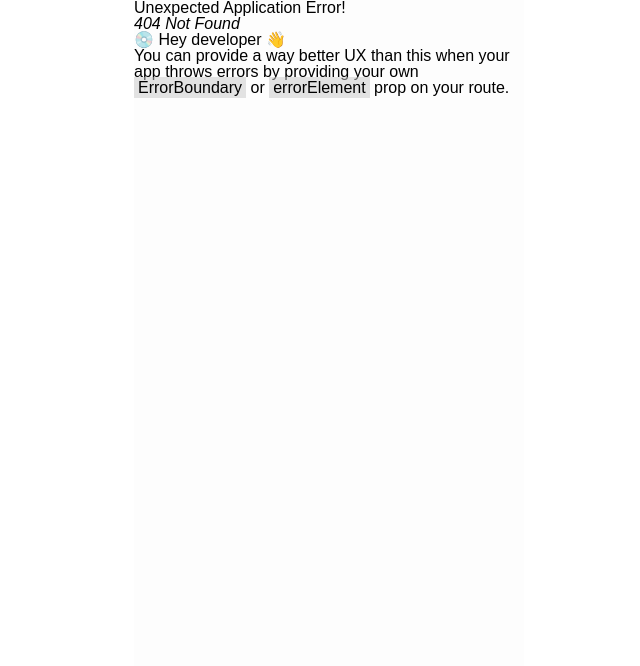
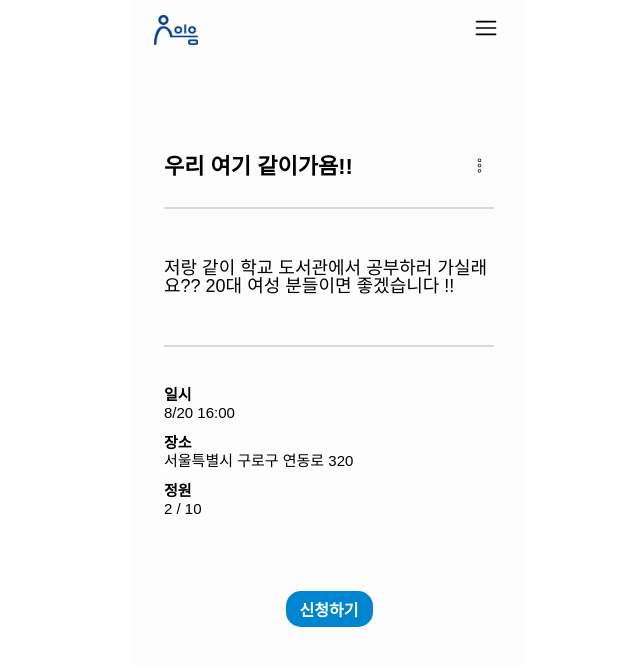
Before and after one commit to rryuuni/ie_um, a React (Vite) app in the folder ie_um/: page /cooperate/1 in a window 1280 px wide. Before the commit this address had no page. Shown: the top 666 px of the page, without its empty margins (311-951 px from the left). Built offline with nearby package versions, Linux system fonts and the light colour scheme; a web font is replaced by a local one.

Commit message:
Feat/#6 : 동행그룹 상세조회 완료

```diff
--- a/ie_um/src/pages/Cooperate/Cooperate.jsx
+++ b/ie_um/src/pages/Cooperate/Cooperate.jsx
@@ -1,4 +1,4 @@
-import * as S from './CooperateStyle';
+import * as S from './Style/CooperateStyle';
 import { DummyCooperate } from '../../constants/DummyData';
 
 const Cooperate = ({ cooperate = DummyCooperate }) => {
@@ -7,8 +7,8 @@ const Cooperate = ({ cooperate = DummyCooperate }) => {
          <S.Title>동행그룹</S.Title>
          <S.CreateBtn>그룹생성</S.CreateBtn>
          {cooperate.map((item) => (
-            <S.Card>
-               <div key={item.id}>
+            <S.Card key={item.id}>
+               <S.StyledLink to={`/cooperate/${item.id}`}>
                   <S.CardWrap>
                      <div>
                         <S.CardTitle>{item.title}</S.CardTitle>
@@ -22,7 +22,7 @@ const Cooperate = ({ cooperate = DummyCooperate }) => {
                         <S.CardBtn>신청하기</S.CardBtn>
                      </S.BtnWrap>
                   </S.CardWrap>
-               </div>
+               </S.StyledLink>
             </S.Card>
          ))}
       </S.Wrap>
--- /dev/null
+++ b/ie_um/src/pages/Cooperate/CooperateDetail.jsx
@@ -0,0 +1,44 @@
+import { DummyCooperate } from '../../constants/DummyData';
+import { useParams } from 'react-router-dom';
+import * as S from '../Cooperate/Style/CooperateDetailStyle';
+import { CiMenuKebab } from 'react-icons/ci';
+
+const CooperateDetail = ({ cooperate = DummyCooperate }) => {
+   const { id } = useParams();
+   const data = cooperate.find((item) => String(item.id) === id);
+
+   return (
+      <S.Wrap>
+         <S.TitleWrap>
+            <S.Title>{data.title}</S.Title>
+            <S.MenuBtn>
+               <CiMenuKebab />
+            </S.MenuBtn>
+         </S.TitleWrap>
+         <S.UnderLine />
+         <S.Content>{data.content}</S.Content>
+         <S.UnderLine />
+         <S.Detail>
+            <S.DetailOne>
+               <S.DetailTitle>일시</S.DetailTitle>
+               <div>{data.date}</div>
+            </S.DetailOne>
+            <S.DetailOne>
+               <S.DetailTitle>장소</S.DetailTitle>
+               <div>{data.place}</div>
+            </S.DetailOne>
+            <S.DetailOne>
+               <S.DetailTitle>정원</S.DetailTitle>
+               <div>
+                  {data.people} / {data.capacity}
+               </div>
+            </S.DetailOne>
+            <S.BtnWrap>
+               <S.DetailBtn>신청하기</S.DetailBtn>
+            </S.BtnWrap>
+         </S.Detail>
+      </S.Wrap>
+   );
+};
+
+export default CooperateDetail;
--- /dev/null
+++ b/ie_um/src/pages/Cooperate/Style/CooperateDetailStyle.jsx
@@ -0,0 +1,63 @@
+import styled from 'styled-components';
+
+export const Wrap = styled.div`
+   display: flex;
+   flex-direction: column;
+   padding: 100px 30px;
+`;
+
+export const TitleWrap = styled.div`
+   display: flex;
+   justify-content: space-between;
+   padding-bottom: 27px;
+`;
+
+export const Title = styled.div`
+   font-weight: 700;
+   font-size: 22px;
+`;
+
+export const MenuBtn = styled.button`
+   background: none;
+   font-size: 17px;
+`;
+
+export const Content = styled.div`
+   padding: 50px 0;
+   font-size: 18px;
+   font-weight: 400;
+`;
+
+export const UnderLine = styled.div`
+   border: 1px solid ${(props) => props.theme.lightGray};
+   width: 100%;
+`;
+
+export const Detail = styled.div`
+   padding-top: 40px;
+`;
+
+export const DetailOne = styled.div`
+   padding-bottom: 15px;
+   font-size: 15px;
+`;
+
+export const DetailTitle = styled.div`
+   font-weight: 600;
+   margin-bottom: 3px;
+`;
+
+export const BtnWrap = styled.div`
+   margin-top: 60px;
+   display: flex;
+   justify-content: center;
+`;
+export const DetailBtn = styled.button`
+   width: 87px;
+   height: 36px;
+   background-color: ${(props) => props.theme.mainColorLight};
+   font-weight: 600;
+   font-size: 16px;
+   border-radius: 15px;
+   color: white;
+`;
--- a/ie_um/src/pages/Cooperate/CooperateStyle.jsx
+++ b/ie_um/src/pages/Cooperate/Style/CooperateStyle.jsx
@@ -1,4 +1,5 @@
 import styled from 'styled-components';
+import { Link } from 'react-router-dom';
 
 export const Wrap = styled.div`
    display: flex;
@@ -83,3 +84,8 @@ export const BtnWrap = styled.div`
    margin-top: auto;
    margin-bottom: -5px;
 `;
+
+export const StyledLink = styled(Link)`
+   text-decoration: none;
+   color: black;
+`;
--- a/ie_um/src/router/router.jsx
+++ b/ie_um/src/router/router.jsx
@@ -5,6 +5,7 @@ import Login from '../pages/Login/Login';
 import MainPage from '../pages/MainPage/MainPage';
 import MyPage from '../pages/MyPage/MyPage';
 import Layout from '../components/Layout';
+import CooperateDetail from '../pages/Cooperate/CooperateDetail';
 
 export const router = createBrowserRouter([
    {
@@ -14,6 +15,7 @@ export const router = createBrowserRouter([
          { path: '/', element: <MainPage /> },
          { path: '/community', element: <Community /> },
          { path: '/cooperate', element: <Cooperate /> },
+         { path: '/cooperate/:id', element: <CooperateDetail /> },
          { path: '/mypage', element: <MyPage /> },
       ],
    },
```
